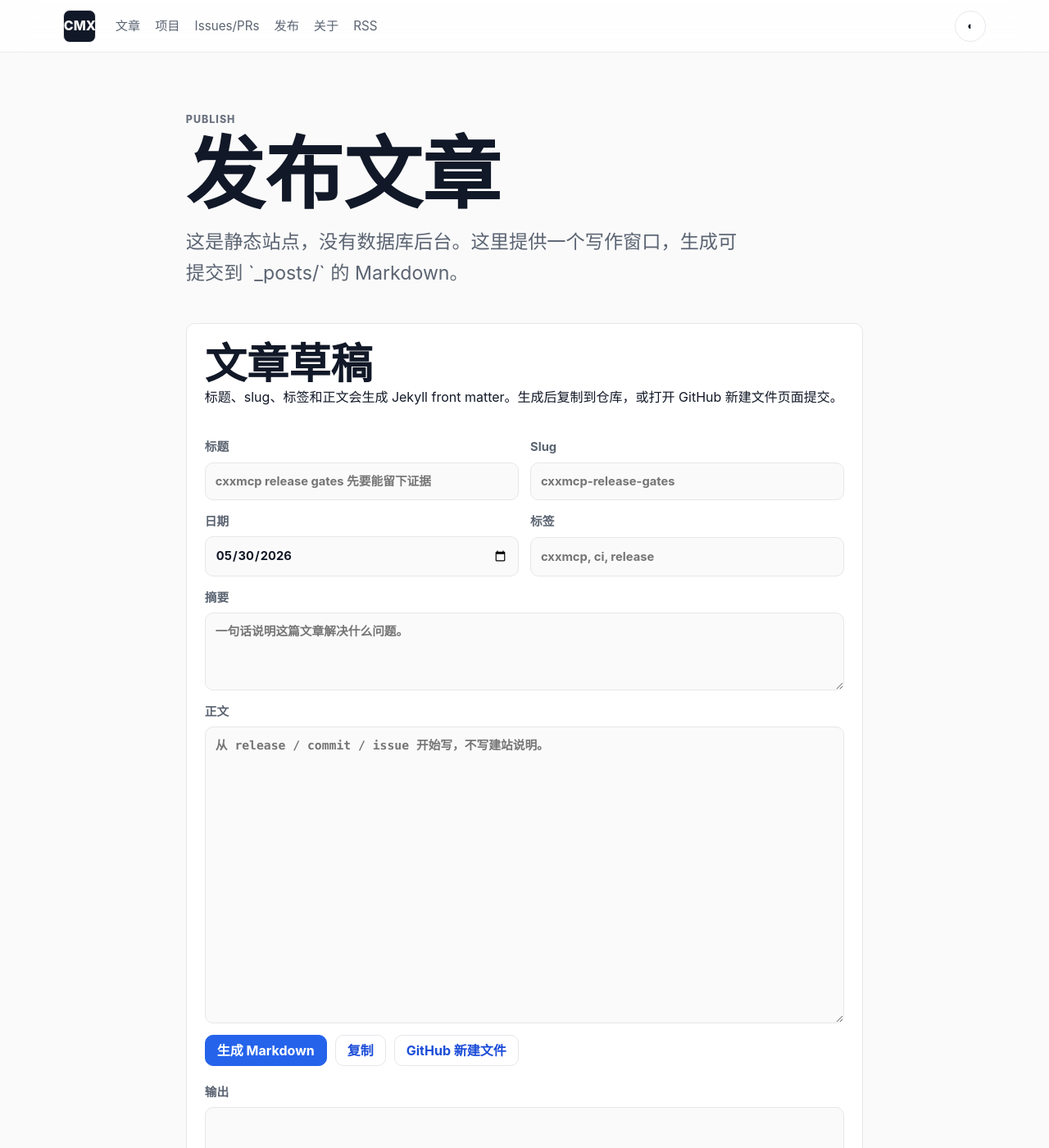
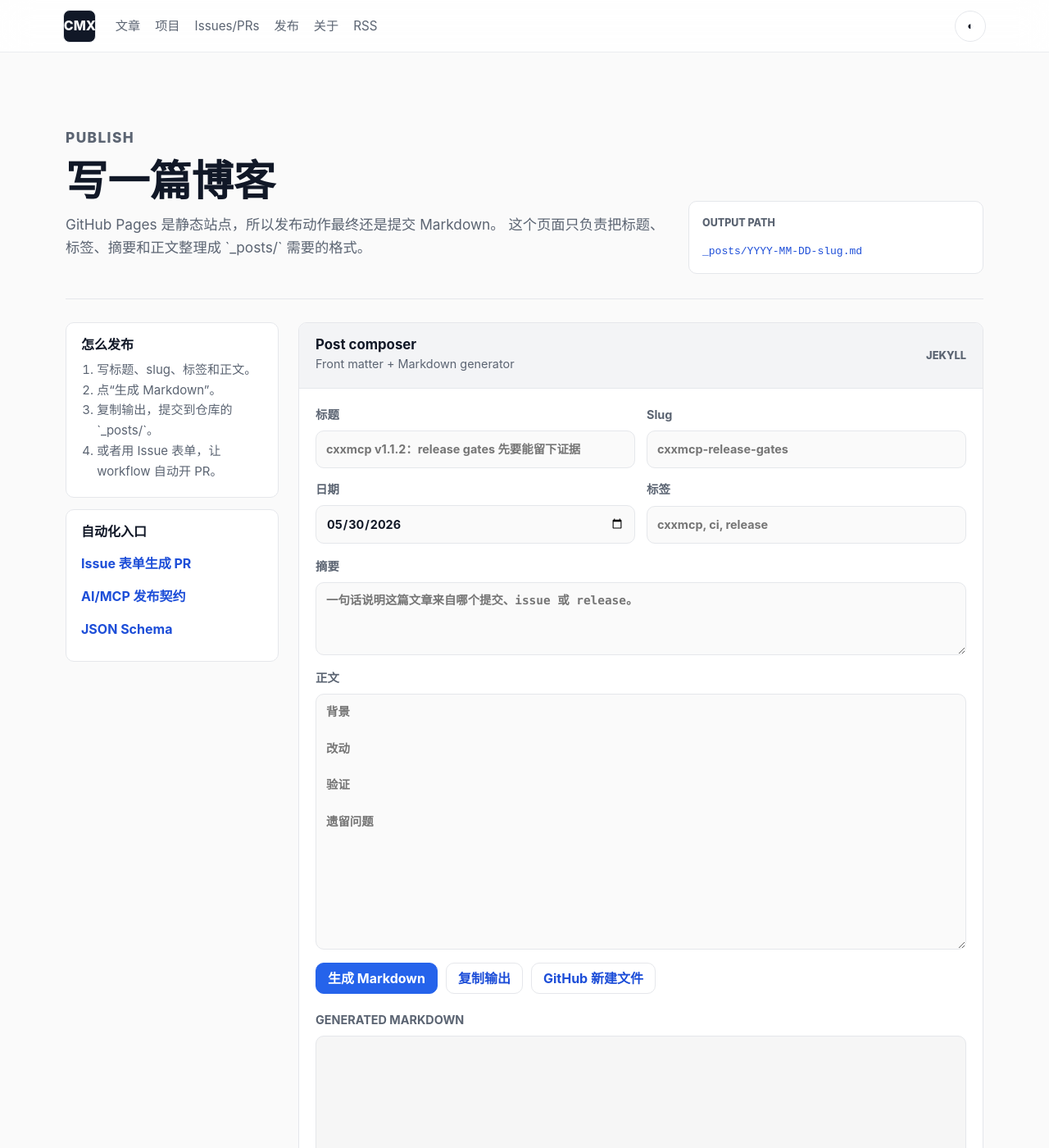
Before and after one commit to caomengxuan666/caomengxuan666.github.io, a Jekyll site: the page built from publish.md, in a window 1280 px wide and 1400 px high. Shown: the whole window at 82% size. Built offline with Jekyll 4.4.1, drawn with Linux system fonts in a browser that asks for light colours; some of the changed text lies outside the part shown.

Commit message:
Redesign publish page as editor console

```diff
--- a/publish.md
+++ b/publish.md
@@ -5,63 +5,90 @@ description: 生成博客文章草稿，或通过 GitHub Issue 提交文章素
 permalink: /publish/
 ---
 
-<main class="publish-page">
-  <header class="page-heading">
-    <p class="section-label">Publish</p>
-    <h1>发布文章</h1>
-    <p class="lead">这是静态站点，没有数据库后台。这里提供一个写作窗口，生成可提交到 `_posts/` 的 Markdown。</p>
-  </header>
-
-  <section class="composer-panel" aria-labelledby="composer-title">
+<main class="publish-shell">
+  <section class="publish-hero">
     <div>
-      <h2 id="composer-title">文章草稿</h2>
-      <p>标题、slug、标签和正文会生成 Jekyll front matter。生成后复制到仓库，或打开 GitHub 新建文件页面提交。</p>
+      <p class="eyebrow">Publish</p>
+      <h1>写一篇博客</h1>
+      <p>
+        GitHub Pages 是静态站点，所以发布动作最终还是提交 Markdown。
+        这个页面只负责把标题、标签、摘要和正文整理成 `_posts/` 需要的格式。
+      </p>
     </div>
-
-    <form class="post-composer" id="post-composer">
-      <label>
-        标题
-        <input name="title" required placeholder="cxxmcp release gates 先要能留下证据" />
-      </label>
-      <label>
-        Slug
-        <input name="slug" required placeholder="cxxmcp-release-gates" pattern="[a-z0-9-]+" />
-      </label>
-      <label>
-        日期
-        <input name="date" type="date" required />
-      </label>
-      <label>
-        标签
-        <input name="tags" placeholder="cxxmcp, ci, release" />
-      </label>
-      <label>
-        摘要
-        <textarea name="description" rows="3" placeholder="一句话说明这篇文章解决什么问题。"></textarea>
-      </label>
-      <label>
-        正文
-        <textarea name="body" rows="14" placeholder="从 release / commit / issue 开始写，不写建站说明。"></textarea>
-      </label>
-      <div class="composer-actions">
-        <button type="submit">生成 Markdown</button>
-        <button type="button" id="copy-post">复制</button>
-        <a id="github-new-file" href="https://github.com/caomengxuan666/caomengxuan666.github.io/new/main" target="_blank" rel="noreferrer">GitHub 新建文件</a>
-      </div>
-    </form>
-
-    <label class="output-label">
-      输出
-      <textarea id="post-output" rows="16" readonly></textarea>
-    </label>
+    <div class="publish-status">
+      <span>Output path</span>
+      <code id="post-path-preview">_posts/YYYY-MM-DD-slug.md</code>
+    </div>
   </section>
 
-  <section class="composer-panel compact">
-    <h2>其他入口</h2>
-    <ul>
-      <li><a href="https://github.com/caomengxuan666/caomengxuan666.github.io/issues/new?template=blog-post.yml">用 GitHub Issue 提交文章素材，并自动生成 PR</a></li>
-      <li><a href="https://github.com/caomengxuan666/caomengxuan666.github.io/tree/main/_posts">直接编辑 `_posts/`</a></li>
-      <li><a href="{{ '/docs/ai-publishing/' | relative_url }}">AI/MCP 发布契约</a></li>
-    </ul>
-  </section>
+  <div class="publish-grid">
+    <aside class="publish-guide" aria-label="发布流程">
+      <section>
+        <h2>怎么发布</h2>
+        <ol>
+          <li>写标题、slug、标签和正文。</li>
+          <li>点“生成 Markdown”。</li>
+          <li>复制输出，提交到仓库的 `_posts/`。</li>
+          <li>或者用 Issue 表单，让 workflow 自动开 PR。</li>
+        </ol>
+      </section>
+      <section>
+        <h2>自动化入口</h2>
+        <a href="https://github.com/caomengxuan666/caomengxuan666.github.io/issues/new?template=blog-post.yml">Issue 表单生成 PR</a>
+        <a href="{{ '/docs/ai-publishing/' | relative_url }}">AI/MCP 发布契约</a>
+        <a href="{{ '/schemas/blog-post.schema.json' | relative_url }}">JSON Schema</a>
+      </section>
+    </aside>
+
+    <section class="composer-window" aria-labelledby="composer-title">
+      <div class="window-bar">
+        <div>
+          <h2 id="composer-title">Post composer</h2>
+          <p>Front matter + Markdown generator</p>
+        </div>
+        <span>Jekyll</span>
+      </div>
+
+      <form class="post-composer" id="post-composer">
+        <div class="field-grid">
+          <label>
+            标题
+            <input name="title" required placeholder="cxxmcp v1.1.2：release gates 先要能留下证据" />
+          </label>
+          <label>
+            Slug
+            <input name="slug" required placeholder="cxxmcp-release-gates" pattern="[a-z0-9-]+" />
+          </label>
+          <label>
+            日期
+            <input name="date" type="date" required />
+          </label>
+          <label>
+            标签
+            <input name="tags" placeholder="cxxmcp, ci, release" />
+          </label>
+        </div>
+
+        <label>
+          摘要
+          <textarea name="description" rows="3" placeholder="一句话说明这篇文章来自哪个提交、issue 或 release。"></textarea>
+        </label>
+        <label>
+          正文
+          <textarea name="body" rows="13" placeholder="背景&#10;&#10;改动&#10;&#10;验证&#10;&#10;遗留问题"></textarea>
+        </label>
+
+        <div class="composer-actions">
+          <button type="submit">生成 Markdown</button>
+          <button type="button" id="copy-post">复制输出</button>
+          <a id="github-new-file" href="https://github.com/caomengxuan666/caomengxuan666.github.io/new/main" target="_blank" rel="noreferrer">GitHub 新建文件</a>
+        </div>
+      </form>
+
+      <label class="output-console">
+        <span>Generated Markdown</span>
+        <textarea id="post-output" rows="17" readonly spellcheck="false"></textarea>
+      </label>
+    </section>
+  </div>
 </main>
--- a/script.js
+++ b/script.js
@@ -46,6 +46,7 @@ const composer = document.querySelector("#post-composer");
 const output = document.querySelector("#post-output");
 const copyPost = document.querySelector("#copy-post");
 const githubNewFile = document.querySelector("#github-new-file");
+const pathPreview = document.querySelector("#post-path-preview");
 
 function yamlString(value) {
   return `"${value.replaceAll("\\", "\\\\").replaceAll('"', '\\"')}"`;
@@ -78,12 +79,24 @@ composer?.addEventListener("submit", (event) => {
   event.preventDefault();
   const post = buildPostMarkdown(composer);
   output.value = post.markdown;
+  if (pathPreview) {
+    pathPreview.textContent = post.filename;
+  }
   if (githubNewFile) {
     const params = new URLSearchParams({
       filename: post.filename,
       value: post.markdown,
     });
     githubNewFile.href = `https://github.com/caomengxuan666/caomengxuan666.github.io/new/main?${params.toString()}`;
+  }
+});
+
+composer?.addEventListener("input", () => {
+  const data = new FormData(composer);
+  const date = String(data.get("date") || "YYYY-MM-DD").trim() || "YYYY-MM-DD";
+  const slug = String(data.get("slug") || "slug").trim() || "slug";
+  if (pathPreview) {
+    pathPreview.textContent = `_posts/${date}-${slug}.md`;
   }
 });
 
--- a/styles.css
+++ b/styles.css
@@ -962,49 +962,156 @@ h3 {
   scroll-margin-top: 90px;
 }
 
-.publish-page {
-  max-width: 980px;
+.publish-shell {
+  width: min(1120px, calc(100% - 48px));
   margin: 0 auto;
-  padding: 72px 6vw;
+  padding: 48px 0 72px;
 }
 
-.composer-panel {
+.publish-hero {
   display: grid;
-  gap: 20px;
-  margin-top: 24px;
-  padding: 22px;
+  grid-template-columns: minmax(0, 1fr) minmax(240px, 360px);
+  gap: 24px;
+  align-items: end;
+  padding: 42px 0 30px;
+  border-bottom: 1px solid var(--line);
+  margin-bottom: 28px;
+}
+
+.publish-hero h1 {
+  margin: 8px 0 12px;
+  font-size: clamp(2rem, 5vw, 3.2rem);
+  line-height: 1.08;
+}
+
+.publish-hero p {
+  max-width: 760px;
+  color: var(--muted);
+  font-size: 1.08rem;
+}
+
+.publish-status {
+  border: 1px solid var(--line);
+  border-radius: var(--radius);
+  background: var(--panel);
+  padding: 16px;
+}
+
+.publish-status span {
+  display: block;
+  margin-bottom: 8px;
+  color: var(--muted);
+  font-size: 0.78rem;
+  font-weight: 800;
+  text-transform: uppercase;
+}
+
+.publish-status code {
+  color: var(--accent-strong);
+  overflow-wrap: anywhere;
+}
+
+.publish-grid {
+  display: grid;
+  grid-template-columns: 260px minmax(0, 1fr);
+  gap: 24px;
+  align-items: start;
+}
+
+.publish-guide {
+  display: grid;
+  gap: 14px;
+  position: sticky;
+  top: 84px;
+}
+
+.publish-guide section,
+.composer-window {
   border: 1px solid var(--line);
   border-radius: var(--radius);
   background: var(--panel);
 }
 
-.composer-panel.compact {
+.publish-guide section {
+  padding: 18px;
+}
+
+.publish-guide h2 {
+  margin-bottom: 10px;
+  font-size: 1rem;
+}
+
+.publish-guide ol {
+  margin: 0;
+  padding-left: 1.2rem;
+  color: var(--muted);
+  font-size: 0.94rem;
+}
+
+.publish-guide a {
   display: block;
+  padding: 7px 0;
+  color: var(--accent-strong);
+  font-weight: 750;
+  text-decoration: none;
+}
+
+.composer-window {
+  overflow: hidden;
+}
+
+.window-bar {
+  display: flex;
+  align-items: center;
+  justify-content: space-between;
+  gap: 16px;
+  padding: 18px 20px;
+  border-bottom: 1px solid var(--line);
+  background: var(--surface-soft);
+}
+
+.window-bar h2 {
+  margin: 0;
+  font-size: 1.05rem;
+}
+
+.window-bar p {
+  margin: 2px 0 0;
+  color: var(--muted);
+  font-size: 0.9rem;
+}
+
+.window-bar span {
+  color: var(--muted);
+  font-size: 0.8rem;
+  font-weight: 800;
+  text-transform: uppercase;
 }
 
 .post-composer {
+  display: grid;
+  gap: 16px;
+  padding: 20px;
+}
+
+.field-grid {
   display: grid;
   grid-template-columns: repeat(2, minmax(0, 1fr));
   gap: 14px;
 }
 
 .post-composer label,
-.output-label {
+.output-console {
   display: grid;
-  gap: 6px;
+  gap: 7px;
   color: var(--muted);
-  font-size: 0.92rem;
-  font-weight: 700;
-}
-
-.post-composer label:nth-last-of-type(-n + 2),
-.output-label {
-  grid-column: 1 / -1;
+  font-size: 0.9rem;
+  font-weight: 750;
 }
 
 .post-composer input,
 .post-composer textarea,
-.output-label textarea {
+.output-console textarea {
   width: 100%;
   border: 1px solid var(--line);
   border-radius: var(--radius);
@@ -1014,17 +1121,38 @@ h3 {
   font: inherit;
 }
 
+.post-composer input:focus,
+.post-composer textarea:focus,
+.output-console textarea:focus {
+  outline: 2px solid color-mix(in srgb, var(--accent) 24%, transparent);
+  border-color: var(--accent);
+}
+
 .post-composer textarea,
-.output-label textarea {
+.output-console textarea {
   font-family: ui-monospace, SFMono-Regular, Menlo, Consolas, "Liberation Mono", monospace;
-  font-size: 0.92rem;
+  font-size: 0.9rem;
+  line-height: 1.55;
 }
 
 .composer-actions {
-  grid-column: 1 / -1;
   display: flex;
   flex-wrap: wrap;
   gap: 10px;
+}
+
+.output-console {
+  padding: 0 20px 20px;
+}
+
+.output-console span {
+  color: var(--muted);
+  text-transform: uppercase;
+}
+
+.output-console textarea {
+  min-height: 340px;
+  background: color-mix(in srgb, var(--bg) 70%, #000 2%);
 }
 
 @media (max-width: 900px) {
@@ -1040,4 +1168,19 @@ h3 {
   .post-composer {
     grid-template-columns: 1fr;
   }
+
+  .publish-shell {
+    width: min(100% - 32px, 1120px);
+    padding-top: 30px;
+  }
+
+  .publish-hero,
+  .publish-grid,
+  .field-grid {
+    grid-template-columns: 1fr;
+  }
+
+  .publish-guide {
+    position: static;
+  }
 }
```
